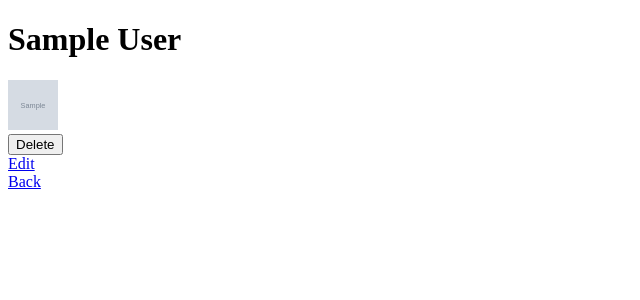
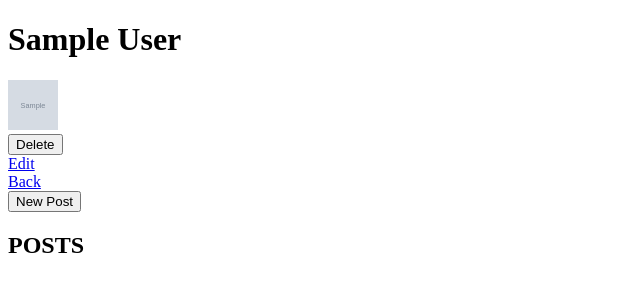
Before and after one commit to rgseltz/blogly, a Flask app: page /user/1 in a window 1280 px wide. Shown: the top 300 px of the page, without its empty margins (0-640 px from the left). Run offline with Flask 2, Linux system fonts and the light colour scheme; tables that the repository leaves empty hold one stand-in row (values such as "Sample post"); grey boxes marked "Sample" are stand-in pictures.

Commit message:
additions 1: created html template new user posts with jinja templating for the user name heading. Html contains a form for submitting a new post title and content. 2: created two new routes that get the new user form page and the second makes POST request updating data in the server and returning data to the users html template

```diff
--- a/app.py
+++ b/app.py
@@ -2,7 +2,7 @@
 
 from flask import Flask, render_template, request, redirect, session, flash
 from flask_debugtoolbar import DebugToolbarExtension
-from models import db, connect_db, User
+from models import db, connect_db, User, Post
 
 app = Flask(__name__)
 app.config['SECRET_KEY'] = 'monkeyboy25'
@@ -17,7 +17,7 @@
 
 @app.route('/')
 def show_user_list():
-    users = User.query.all()
+    users = User.query.order_by(User.first_name, User.last_name).all()
     return render_template('list.html', users=users)
 
 
@@ -72,3 +72,23 @@
     db.session.delete(user)
     db.session.commit()
     return redirect('/')
+
+
+@app.route('/user/<int:user_id>/posts/new')
+def get_post_form(user_id):
+    user = User.query.get(user_id)
+    return render_template('posts.html', user=user)
+
+
+@app.route('/user/<int:user_id>/posts/new', methods=["POST"])
+def upload_new_post(user_id):
+    user = User.query.get(user_id)
+    title = request.form['title']
+    content = request.form['content']
+    post = Post(title=title, content=content, user_id=int(user_id))
+    print(f'$%#$$%^$#^#$^{post}##%#$%@%^$^')
+    print(f'#$#$$$%$^$%%${title}AND {content}%%%%%^^$#%$$$##$$%')
+    db.session.add(post)
+    db.session.commit()
+    user_posts = Post.query.filter(Post.user_id == user_id).all()
+    return render_template('user.html', posts=user_posts, user=user)
--- a/templates/user.html
+++ b/templates/user.html
@@ -12,4 +12,18 @@
 <a href="/edit-user/{{user.id}}">Edit</a>
 </div>
 <a href="/">Back</a>
+<form action="/user/{{user.id}}/posts/new" method="GET">
+    <button>New Post</button>
+</form>
+<div>
+    <h2>POSTS</h2>
+
+    <ul>
+        {% for post in posts %}
+        <li>{{post.title}}</li>
+        {% endfor %}
+    </ul>
+
+
+</div>
 {% endblock %}
```
Also changed, not shown: templates/post-detail.html (added, +11 -0 lines), templates/posts.html (added, +15 -0 lines).
